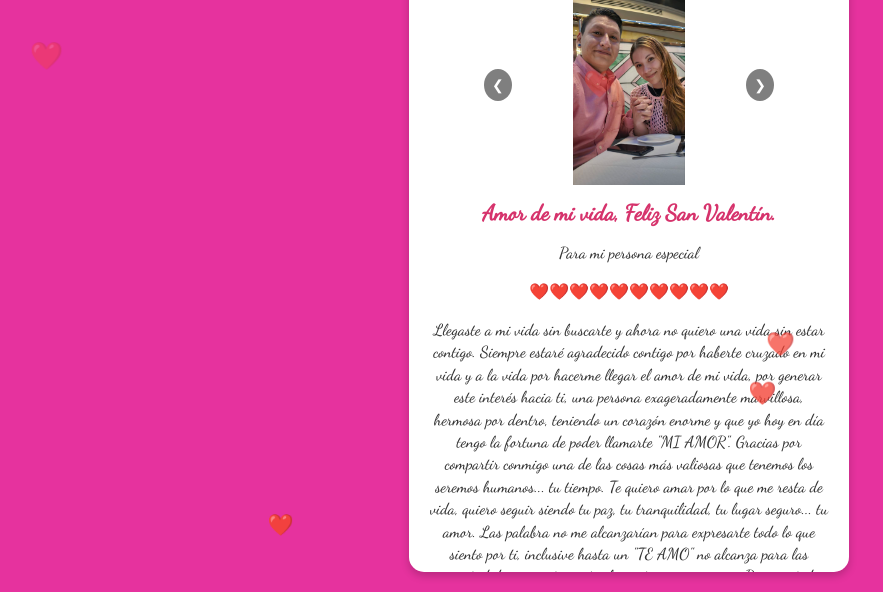
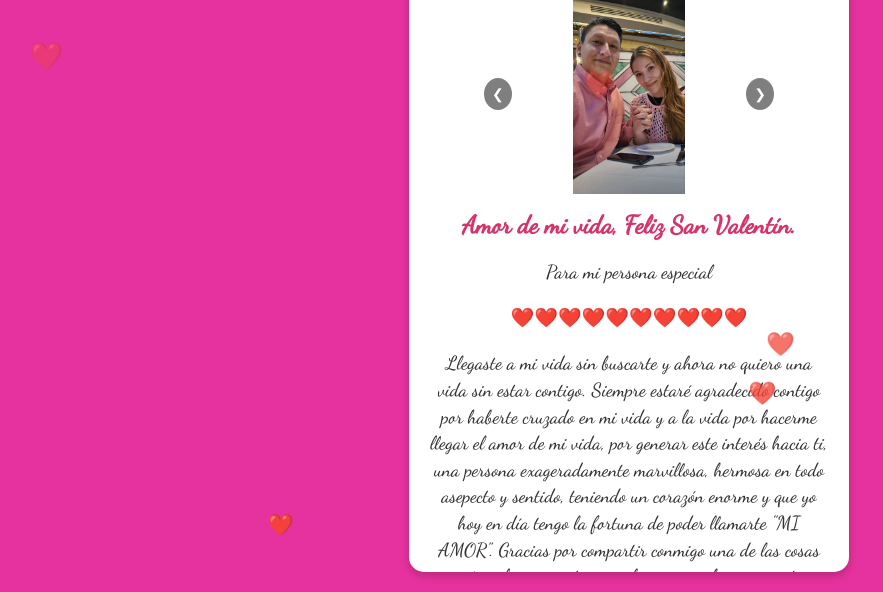
Before and after one commit to cosmar1143/SanValentin, a plain HTML site: page index.html in a window 1280 px wide. Shown: the part 208-800 px from the top of the page, without its empty margins (11-894 px from the left). Drawn offline with Linux system fonts and the light colour scheme.

Commit message:
index.html

```diff
--- a/index.html
+++ b/index.html
@@ -35,12 +35,12 @@
 
         h1 {
             color: #d6336c;
-            font-size: 22px;
+            font-size: 25px;
         }
 
         p {
             color: #333;
-            font-size: 16px;
+            font-size: 19px;
             line-height: 1.4;
         }
 
@@ -168,7 +168,7 @@
         y a la vida por hacerme llegar el amor de mi vida,
         por generar este interés hacia ti,
         una persona exageradamente marvillosa,
-        hermosa por dentro,
+        hermosa en todo asepecto y sentido,
         teniendo un corazón enorme
         y que yo hoy en día tengo la fortuna de poder llamarte "MI AMOR".
         Gracias por compartir conmigo una de las cosas más valiosas que tenemos los seremos humanos... tu tiempo.
```
